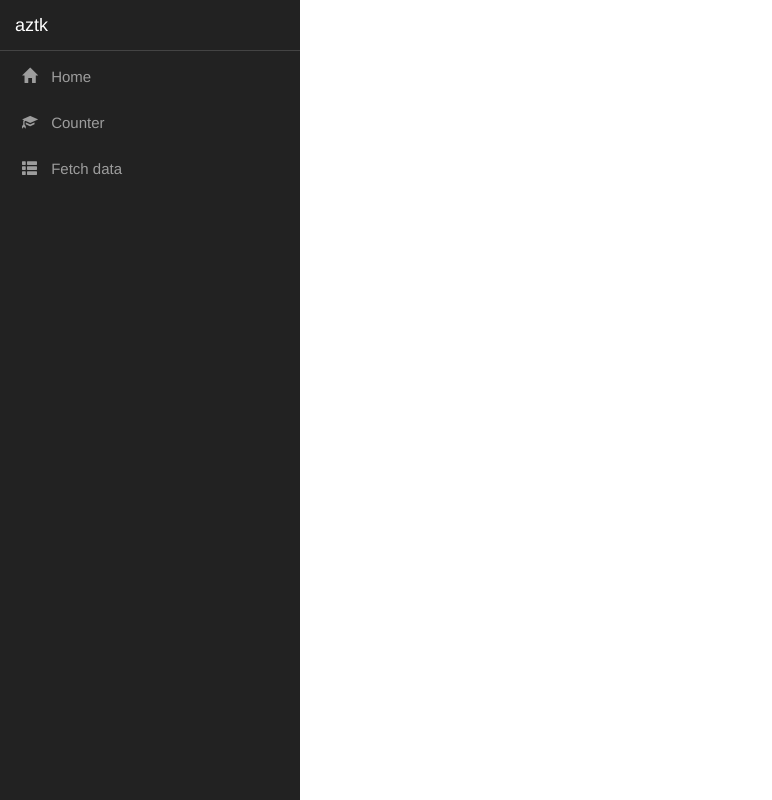
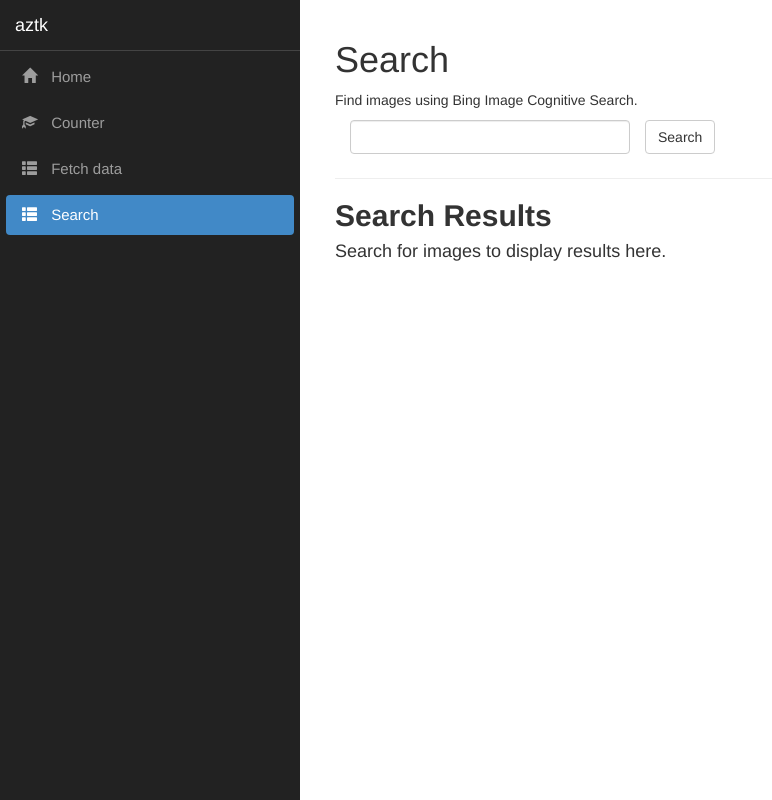
Before and after one commit to kusbr/aztk, an Angular app in the folder ClientApp/: page /search in a window 1280 px wide. Before the commit this address led to /. Shown: the whole page, without its empty margins (0-772 px from the left). Built offline with nearby package versions, Linux system fonts and the light colour scheme.

Commit message:
Added image search  using Azure cognitive API

```diff
--- a/ClientApp/src/app/app.component.css
+++ b/ClientApp/src/app/app.component.css
@@ -4,3 +4,18 @@
     padding-top: 50px;
   }
 }
+.results {
+  display: flex;
+  flex-wrap: wrap;
+}
+.no-results {
+  text-align: center;
+}
+.card {
+  box-shadow: 0 4px 8px 0 rgba(0,0,0,0.2);
+  transition: 0.3s;
+  margin: 20px;
+}
+.card:hover {
+  box-shadow: 0 8px 16px 0 rgba(0,0,0,0.2);
+}
--- /dev/null
+++ b/ClientApp/src/app/common/models/bingSearchResponse.ts
@@ -0,0 +1,8 @@
+export interface BingSearchResponse{
+    totalEstimatedMatches: number;
+    value: ImageResult[];
+}
+export interface ImageResult{
+    name: string;
+    thumbnailUrl: string;
+}
--- /dev/null
+++ b/ClientApp/src/app/common/services/azureHttpClient.ts
@@ -0,0 +1,23 @@
+import { Injectable } from "@angular/core";
+import { HttpClientModule } from '@angular/common/http';
+import { HttpModule } from '@angular/http';
+import { Http, Headers } from "@angular/http";
+
+@Injectable()
+ export class AzureHttpClient {
+     constructor(private http: Http) {}
+     get(url: string, apiKey: string) {
+         let headers = new Headers();
+         headers.append('Ocp-Apim-Subscription-Key', apiKey);
+         return this.http.get(url, {
+             headers: headers
+         });
+     }
+     post(url, apiKey, data) {
+         let headers = new Headers();
+         headers.append('Ocp-Apim-Subscription-Key', apiKey);
+         return this.http.post(url, data, {
+             headers: headers
+         });
+     }
+ }
--- /dev/null
+++ b/ClientApp/src/app/common/services/cognitive.service.ts
@@ -0,0 +1,25 @@
+import { Injectable } from '@angular/core';
+import { HttpClientModule } from '@angular/common/http';
+ import { HttpModule } from '@angular/http';
+ import { Headers, Http } from '@angular/http';
+ import { Observable } from 'rxjs/Observable';
+ import 'rxjs/add/operator/catch';
+ import 'rxjs/add/operator/map';
+ import { AzureHttpClient } from './azureHttpClient';
+ import { BingSearchResponse } from '../models/bingSearchResponse';
+ @Injectable()
+ export class CognitiveService {
+     bingSearchAPIKey = 'edc020aa3ba5405cb0ed03ba69455ed8';
+     constructor(private http: AzureHttpClient) { }
+     searchImages(searchTerm: string): Observable<BingSearchResponse> {
+         let url : string;
+         url = 'https://api.cognitive.microsoft.com/bing/v7.0/images/search?q=' + searchTerm;
+         return this.http.get(url, this.bingSearchAPIKey)
+             .map(response => response.json() as BingSearchResponse)
+             .catch(this.handleError);
+     }
+     private handleError(error: any): Promise<any> {
+         console.error('An error occurred', error); // for demo purposes only
+         return Promise.reject(error.message || error);
+     }
+ }
--- a/ClientApp/src/app/nav-menu/nav-menu.component.html
+++ b/ClientApp/src/app/nav-menu/nav-menu.component.html
@@ -27,6 +27,11 @@
                         <span class='glyphicon glyphicon-th-list'></span> Fetch data
                     </a>
                 </li>
+                <li [routerLinkActive]='["link-active"]'>
+                    <a [routerLink]='["/search"]' (click)='collapse()'>
+                        <span class='glyphicon glyphicon-th-list'></span> Search
+                    </a>
+                </li>
             </ul>
         </div>
     </div>
--- /dev/null
+++ b/ClientApp/src/app/search/search.component.html
@@ -0,0 +1,18 @@
+<div class="page-header">
+    <h1>Search</h1>
+    <p>Find images using Bing Image Cognitive Search.</p>
+    <div class="form-group">
+        <div class="col-sm-4">
+            <input type="text" class="form-control" id="searchInput" #searchInput>
+        </div>
+        <button type="submit" class="btn btn-default" (click)="search(searchInput.value)">Search</button>
+    </div>
+</div>
+<h2><b>Search Results</b></h2>
+<div class="results" *ngIf="searchResults">
+    <div *ngFor="let result of searchResults" class="card">
+        <img src="{{result?.thumbnailUrl}}" />
+    </div>
+</div>
+<h4 class="no-results" *ngIf="!searchResults && !isSearching">Search for images to display results here.</h4>
+<h4 class="no-results" *ngIf="isSearching">Loading Search Results...</h4>
--- /dev/null
+++ b/ClientApp/src/app/search/search.component.ts
@@ -0,0 +1,23 @@
+import { Component } from '@angular/core';
+import { CognitiveService } from '../common/services/cognitive.service';
+import { ImageResult } from '../common/models/bingSearchResponse';
+
+@Component({
+  selector: 'app-search',
+  templateUrl: './search.component.html',
+})
+export class SearchComponent {
+  searchResults : ImageResult[] | null;
+  isSearching = false;
+  constructor(private cognitiveService : CognitiveService){}
+  search(searchTerm: string){
+    this.searchResults = null;
+    this.isSearching = true;
+    this.cognitiveService
+    .searchImages(searchTerm)
+    .subscribe(result => {
+        this.searchResults = result.value;
+        this.isSearching = false;
+    });
+  }
+}
```
Also changed, not shown: ClientApp/src/app/app.module.ts (+9 -1 lines), ClientApp/src/app/common/common.module.ts (added, +9 -0 lines).
